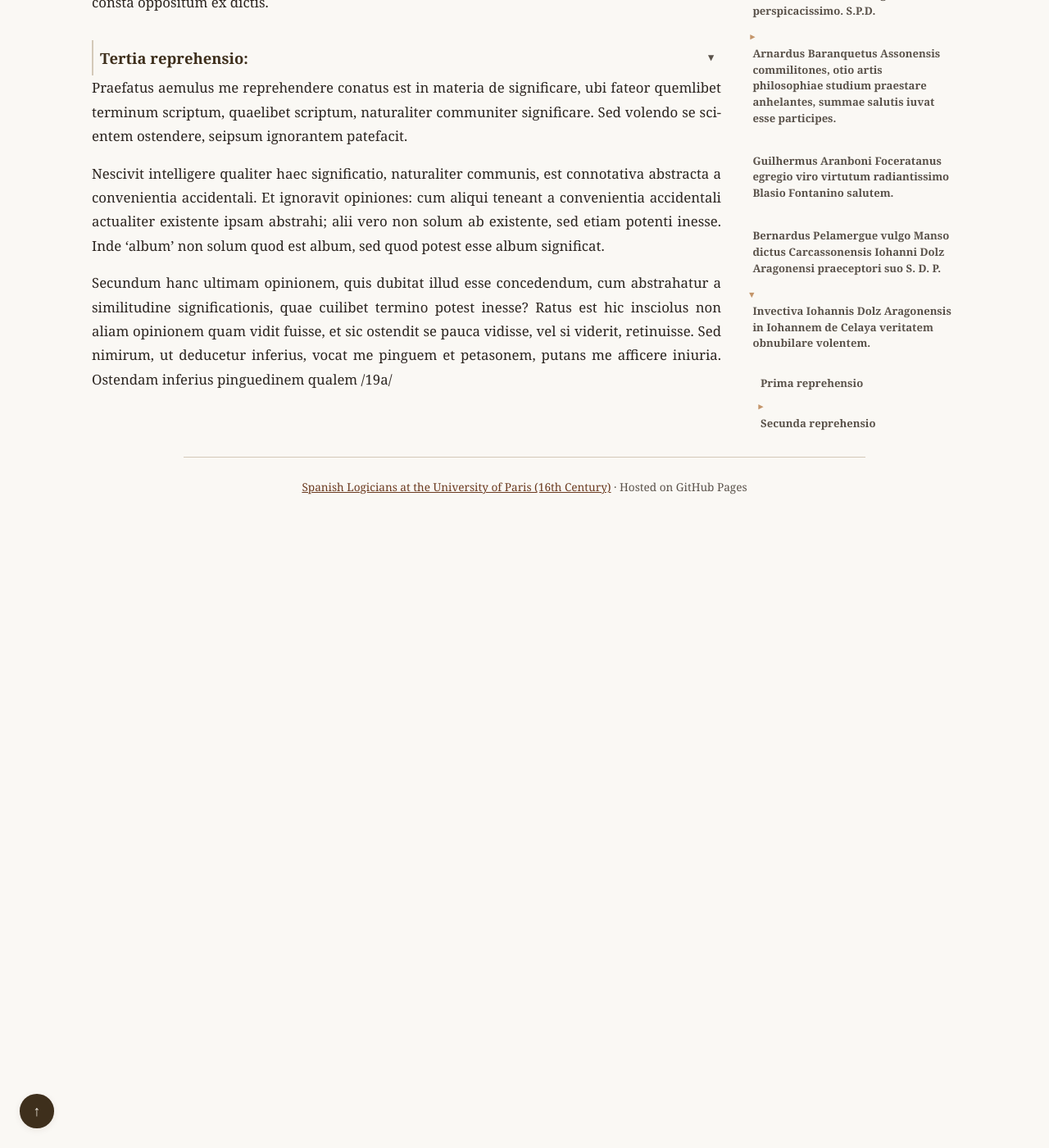
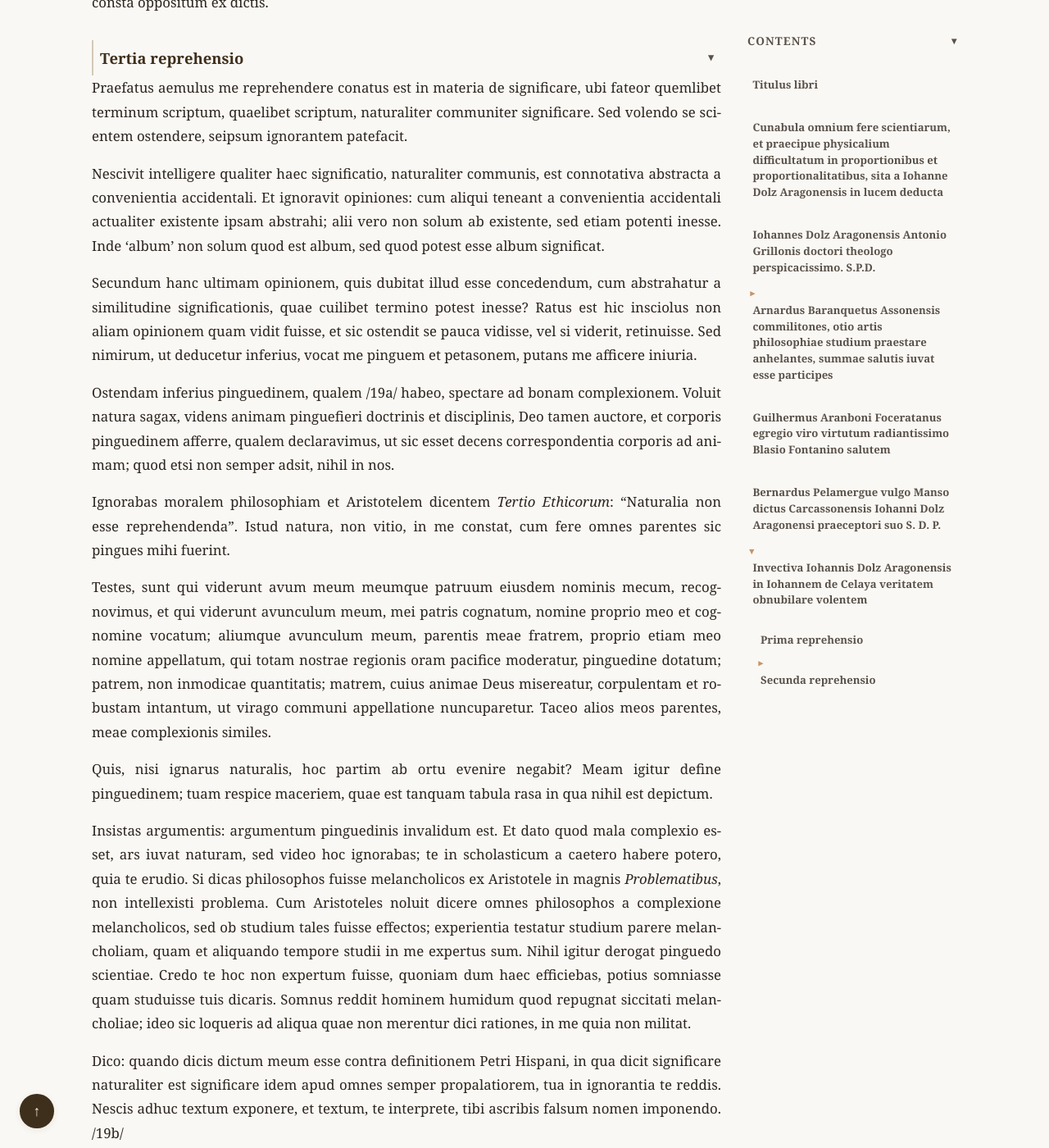
Before and after one commit to JoseBalado/Spanish-Logicians-at-the-University-of-Paris, a Jekyll site: the page built from philosophers/Juan-Dolz-del-Castellar/Cunabula-omnium-fere-scientiarum-1518.md, in a window 1280 px wide and 1400 px high, scrolled down 9750 px. Shown: the whole window at 82% size. Built offline with Jekyll 4.4.1, drawn with Linux system fonts in a browser that asks for light colours; before the commit the page ends 10380 px from its top, so only the background shows below that; some of the changed text lies outside the part shown.

Commit message:
Dolz. Cunabula. Page 19

```diff
--- a/philosophers/Juan-Dolz-del-Castellar/Cunabula-omnium-fere-scientiarum-1518.md
+++ b/philosophers/Juan-Dolz-del-Castellar/Cunabula-omnium-fere-scientiarum-1518.md
@@ -35,7 +35,7 @@ keywords: >-
 /8/
 # Titulus libri
 
-# Cunabula omnium fere scientiarum, et praecipue physicalium difficultatum in proportionibus et proportionalitatibus, sita a Iohanne Dolz Aragonensis in lucem deducta.
+# Cunabula omnium fere scientiarum, et praecipue physicalium difficultatum in proportionibus et proportionalitatibus, sita a Iohanne Dolz Aragonensis in lucem deducta
 
 ✠
 
@@ -61,7 +61,7 @@ Rogo vale.
 
 /12/
 
-# Arnardus Baranquetus Assonensis commilitones, otio artis philosophiae studium praestare anhelantes, summae salutis iuvat esse participes.
+# Arnardus Baranquetus Assonensis commilitones, otio artis philosophiae studium praestare anhelantes, summae salutis iuvat esse participes
 
 Ut tradit Ovidius *Nono Metamorphoseos*, Ulixes contra Herculem, Graeciae luciferum, militiae gloriam adeptus est dono sapientiae, cuius virtute extollendus venit. Unde Apuleius libro *De Deo Socratis*:
 
@@ -99,7 +99,7 @@ Valete.
 
 /13/
 
-## Eiusdem: Carmen in quo laudes magistri Iohannis Dolz Aragonensis ostendit magnificari.
+## Eiusdem: Carmen in quo laudes magistri Iohannis Dolz Aragonensis ostendit magnificari
 
 Nuper odoriferis vernabat montis alludi
 
@@ -113,7 +113,7 @@ Dolz tulit egregios insigni germine flores
 
     Qui pariunt moli commodiora viris.
 
-## Idem suis commilitonibus.
+## Idem suis commilitonibus
 
 Siste precor paulum iuvenis si guttur anhelet
 
@@ -139,7 +139,7 @@ Valete.
 
 /14/
 
-# Guilhermus Aranboni Foceratanus egregio viro virtutum radiantissimo Blasio Fontanino salutem.
+# Guilhermus Aranboni Foceratanus egregio viro virtutum radiantissimo Blasio Fontanino salutem
 
 Hortor te perhumaniter (fulgentissime vir) pro candidissimo amicitiae nostrae iure, ut minime pigeat lynceos oculos in frugiferam deducere philosophiam, eiusque florigera serpere pocula; quibus animam hominis adeo depingi a sapientibus traditur, ut non modo admirantia signa Polycleti pallia efficere, (verumque Apellis illius pictoris famosissimi artificiosa exsuperare opera) videatur.
 
@@ -181,7 +181,7 @@ Multum tibi debeo, et omnes mecum qui huius *Cunabula* in lucem emittere voluist
 
 Vale, meique memor sto.
 
-# Invectiva Iohannis Dolz Aragonensis in Iohannem de Celaya veritatem obnubilare volentem.
+# Invectiva Iohannis Dolz Aragonensis in Iohannem de Celaya veritatem obnubilare volentem
 
 /18a/
 
@@ -213,13 +213,39 @@ Videant periti meos et suos *Terminos* legentes, et videbunt me ab ipso deviare,
 
 Dicit me incidere in Scyllam, putans evitare Charybdim. Si per Scyllam veram opinionem et per Charybdim suam confusionem intelligat, fateor; si propria terminorum significatione utatur, consta oppositum ex dictis.
 
-### Tertia reprehensio:
+### Tertia reprehensio
 
 Praefatus aemulus me reprehendere conatus est in materia de significare, ubi fateor quemlibet terminum scriptum, quaelibet scriptum, naturaliter communiter significare. Sed volendo se scientem ostendere, seipsum ignorantem patefacit.
 
 Nescivit intelligere qualiter haec significatio, naturaliter communis, est connotativa abstracta a convenientia accidentali. Et ignoravit opiniones: cum aliqui teneant a convenientia accidentali actualiter existente ipsam abstrahi; alii vero non solum ab existente, sed etiam potenti inesse. Inde 'album' non solum quod est album, sed quod potest esse album significat.
 
-Secundum hanc ultimam opinionem, quis dubitat illud esse concedendum, cum abstrahatur a similitudine significationis, quae cuilibet termino potest inesse? Ratus est hic insciolus non aliam opinionem quam vidit fuisse, et sic ostendit se pauca vidisse, vel si viderit, retinuisse. Sed nimirum, ut deducetur inferius, vocat me pinguem et petasonem, putans me afficere iniuria. Ostendam inferius pinguedinem qualem /19a/
+Secundum hanc ultimam opinionem, quis dubitat illud esse concedendum, cum abstrahatur a similitudine significationis, quae cuilibet termino potest inesse? Ratus est hic insciolus non aliam opinionem quam vidit fuisse, et sic ostendit se pauca vidisse, vel si viderit, retinuisse. Sed nimirum, ut deducetur inferius, vocat me pinguem et petasonem, putans me afficere iniuria.
+
+Ostendam inferius pinguedinem, qualem /19a/ habeo, spectare ad bonam complexionem. Voluit natura sagax, videns animam pinguefieri doctrinis et disciplinis, Deo tamen auctore, et corporis pinguedinem afferre, qualem declaravimus, ut sic esset decens correspondentia corporis ad animam; quod etsi non semper adsit, nihil in nos.
+
+Ignorabas moralem philosophiam et Aristotelem dicentem *Tertio Ethicorum*: "Naturalia non esse reprehendenda". Istud natura, non vitio, in me constat, cum fere omnes parentes sic pingues mihi fuerint.
+
+Testes, sunt qui viderunt avum meum meumque patruum eiusdem nominis mecum, recognovimus, et qui viderunt avunculum meum, mei patris cognatum, nomine proprio meo et cognomine vocatum; aliumque avunculum meum, parentis meae fratrem, proprio etiam meo nomine appellatum, qui totam nostrae regionis oram pacifice moderatur, pinguedine dotatum; patrem, non inmodicae quantitatis; matrem, cuius animae Deus misereatur, corpulentam et robustam intantum, ut virago communi appellatione nuncuparetur. Taceo alios meos parentes, meae complexionis similes.
+
+Quis, nisi ignarus naturalis, hoc partim ab ortu evenire negabit? Meam igitur define pinguedinem; tuam respice maceriem, quae est tanquam tabula rasa in qua nihil est depictum.
+
+Insistas argumentis: argumentum pinguedinis invalidum est. Et dato quod mala complexio esset, ars iuvat naturam, sed video hoc ignorabas; te in scholasticum a caetero habere potero, quia te erudio. Si dicas philosophos fuisse melancholicos ex Aristotele in magnis *Problematibus*, non intellexisti problema. Cum Aristoteles noluit dicere omnes philosophos a complexione melancholicos, sed ob studium tales fuisse effectos; experientia testatur studium parere melancholiam, quam et aliquando tempore studii in me expertus sum. Nihil igitur derogat pinguedo scientiae. Credo te hoc non expertum fuisse, quoniam dum haec efficiebas, potius somniasse quam studuisse tuis dicaris. Somnus reddit hominem humidum quod repugnat siccitati melancholiae; ideo sic loqueris ad aliqua quae non merentur dici rationes, in me quia non militat.
+
+Dico: quando dicis dictum meum esse contra definitionem Petri Hispani, in qua dicit significare naturaliter est significare idem apud omnes semper propalatiorem, tua in ignorantia te reddis. Nescis adhuc textum exponere, et textum, te interprete, tibi ascribis falsum nomen imponendo. /19b/
+
+Petrus Hispanus, dum illam dedit definitionem, nihil aliud voluit dicere nisi quod significare naturaliter erat unum significare quod aeque bene repraesentasset, et omnes repraesentationes terminorum naturaliter significantium aut rerum cognovisset, et eis repraesentationes factae fuissent, dato quod nulla fuisset impositio.
+
+Sicut iam multa nobis repraesentant nondum imposita, vides si hoc nobis adversetur. Alios sensus posset etiam dare, sed iste te obmutescere facit; non fuisti bene oculatus, etsi poetae in te solum animadvertissent nunquam Argum fixissent, non fuisses idoneus ad custodiendas vaccas Iunonis.
+
+Ad aliud quod dicis, me mihi contradicere in eodem loco, sed videant neutri an hoc sit verum. Et quando dicis in definitione de ly 'significare naturaliter communiter' me ponere hanc particulam 'adaequate', iam respondi in *Terminis* qualiter una causatione una res potest esse obiectum adaequatum conceptus communis, licet in aliis plures concurrat. In ratione obiectorum, obiectum est terminus partim collectivus; non igitur mihi repugno si intelligar, sed solum tuae falsitati repugno. Vide *Terminos*.
+
+Dicis me in hoc male defendere Lax. Cum de illo loqueris, non tuae personae, sed alieno rotulo uteris. Noli emittere falcem in messem tanti viri; aliena est tui respectu, cum eam tot annis cognoscere non valuisti. Sed desine latrare, et domesticus efficiaris conducit.
+
+### Quarta reprehensio
+
+Praenotatus aemulus super definitione termini divisione incomplexum, me reprehendere voluit, quia concessi in meis *Terminis* quod hoc totum "Iste homo vel asinus" non est terminus complexus, nec hoc totum "Iste homo albus". Et nullam impugnationem adducit, nisi solum dicens me definitionem termini singularis et incomplexi eandem repraesentasse. Puer hoc non dixisset, nec quisquam alter mentis compos; manifeste ibi ostendit suam aemulationem. Bene scit me scire aliquem esse terminum incomplexum qui non est singularis et e contra. Istud iudicio aliorum relinquo.
+
+Vellet ut impugnasset argumento valido quod dixisse pronomen feratur in totum. Constat esse probabile illud totum habere rationem termini incomplexi, etsi oppositum positum sit probabile, non minus istud probabile dici debet; secus si pronomen caderet in primam partem. Et quando argumento non potuit uti, more functus est puerilibus iniuriis me afficiendo /20a/, vocando meas *Disceptationes* "Deceptiones"
 
 <!--
 ## Apparatus Criticus Reference
@@ -242,6 +268,12 @@ Page 12: Syrtes ] emend. Syrsthes
 Page 12: difficilis ] emend. diffilis
 Page 17: obfuisse ] emend. ob suis
 Page 17: compescit ] emend. conspescit
-Page 17: insciolus ] emend. infiolus
+Page 18b: insciolus ] emend. infiolus
+Page 19b: nondum ] emend. nūdum
+Page 19a: intantum ] emend. intm̄
+Page 19b: falcem ] emend. falſā
+
+
+
 
 -->
```
